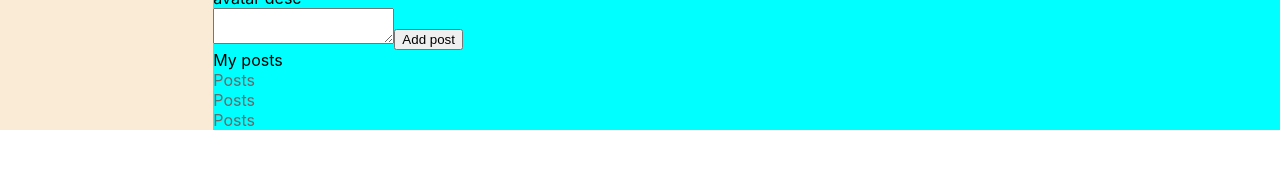
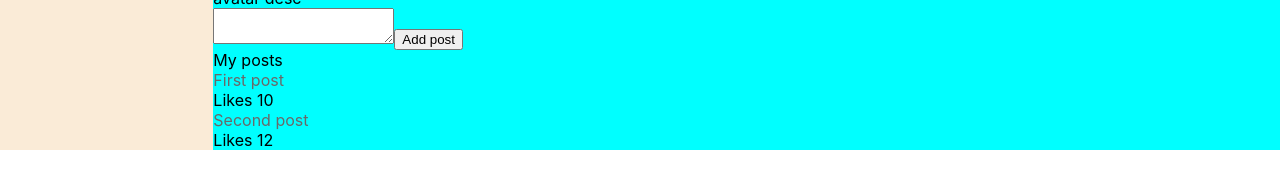
Before and after one commit to acronisv/samurai-way-main, a React (Create React App) app: page / in a window 1280 px wide. Shown: the part 376-564 px from the top of the page. Built offline with nearby package versions, Linux system fonts and the light colour scheme.

Commit message:
Add props to the Post component #16

```diff
--- a/src/components/Profile/MyPosts/MyPosts.tsx
+++ b/src/components/Profile/MyPosts/MyPosts.tsx
@@ -8,9 +8,8 @@ export const MyPosts = () => {
             <textarea name="" id=""></textarea>
             <button>Add post</button>
             <div>My posts</div>
-            <Post/>
-            <Post/>
-            <Post/>
+            <Post message={'First post'} likes={10}/>
+            <Post message={'Second post'} likes={12}/>
         </div>
     );
 };
--- a/src/components/Profile/MyPosts/Post/Post.tsx
+++ b/src/components/Profile/MyPosts/Post/Post.tsx
@@ -1,10 +1,16 @@
 import React from 'react';
 import s from './Post.module.css'
 
-export const Post = () => {
+type PostPropsType = {
+    message: string
+    likes: number
+}
+
+export const Post = (props: PostPropsType) => {
     return (
         <div>
-            <div className={s.post_item}>Posts</div>
+            <div className={s.post_item}>{props.message}</div>
+            <span>Likes {props.likes}</span>
         </div>
     );
 };
```
